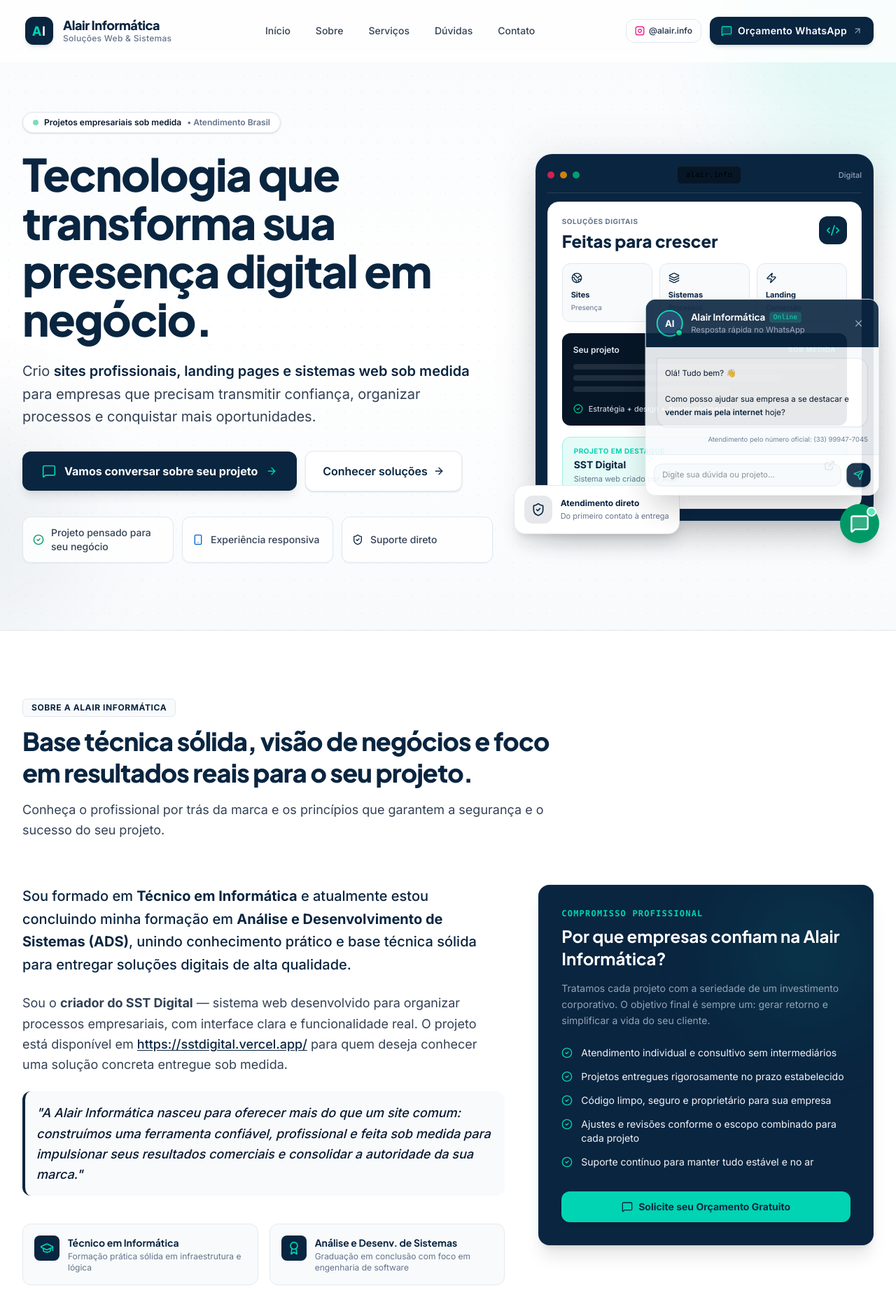
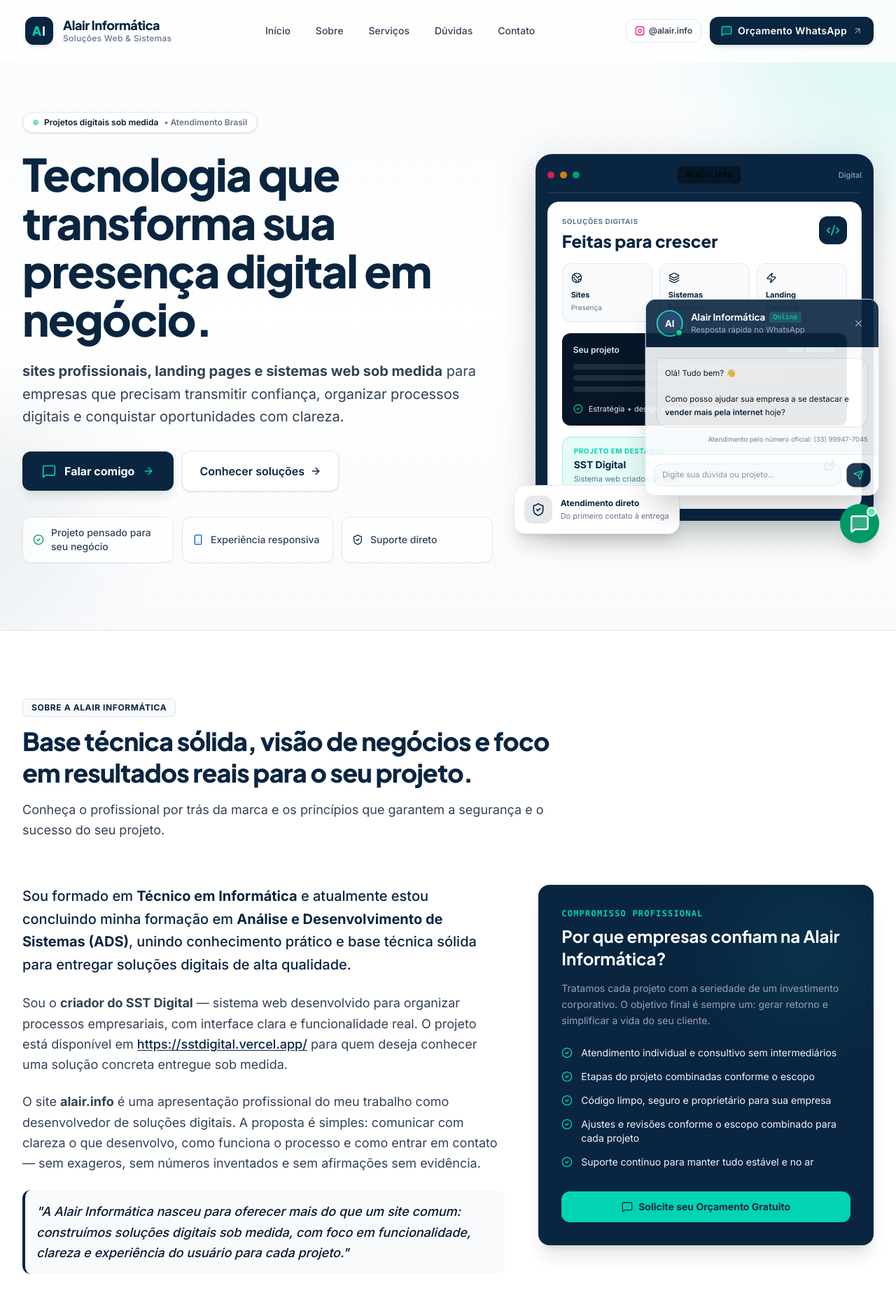
Before and after one commit to alair-code/alair.info, a React (Vite) app: page / in a window 1280 px wide. Shown: the top 1860 px of the page at 70% size. Built offline with nearby package versions, Linux system fonts and the light colour scheme.

Commit message:
feat: strengthen portfolio credibility and professional presentation

```diff
--- a/src/components/AboutSection.tsx
+++ b/src/components/AboutSection.tsx
@@ -62,8 +62,12 @@ export const AboutSection: React.FC = () => {
               Sou o <strong>criador do SST Digital</strong> — sistema web desenvolvido para organizar processos empresariais, com interface clara e funcionalidade real. O projeto está disponível em <a href="https://sstdigital.vercel.app/" target="_blank" rel="noopener noreferrer" className="underline underline-offset-2 font-medium text-brand-navy hover:text-brand-navy-light">https://sstdigital.vercel.app/</a> para quem deseja conhecer uma solução concreta entregue sob medida.
             </p>
 
+            <p className="text-text-body leading-relaxed">
+              O site <strong>alair.info</strong> é uma apresentação profissional do meu trabalho como desenvolvedor de soluções digitais. A proposta é simples: comunicar com clareza o que desenvolvo, como funciona o processo e como entrar em contato — sem exageros, sem números inventados e sem afirmações sem evidência.
+            </p>
+
             <p className="p-4 rounded-xl bg-surface-subtle border-l-4 border-brand-navy text-text-title font-medium italic">
-              "A Alair Informática nasceu para oferecer mais do que um site comum: construímos uma ferramenta confiável, profissional e feita sob medida para impulsionar seus resultados comerciais e consolidar a autoridade da sua marca."
+              "A Alair Informática nasceu para oferecer mais do que um site comum: construímos soluções digitais sob medida, com foco em funcionalidade, clareza e experiência do usuário para cada projeto."
             </p>
 
             {/* Academic & Professional Badges */}
@@ -124,7 +128,7 @@ export const AboutSection: React.FC = () => {
                 <ul className="space-y-3.5 mb-8">
                   {[
                     'Atendimento individual e consultivo sem intermediários',
-                    'Projetos entregues rigorosamente no prazo estabelecido',
+                    'Etapas do projeto combinadas conforme o escopo',
                     'Código limpo, seguro e proprietário para sua empresa',
                     'Ajustes e revisões conforme o escopo combinado para cada projeto',
                     'Suporte contínuo para manter tudo estável e no ar'
--- a/src/components/ContactSection.tsx
+++ b/src/components/ContactSection.tsx
@@ -180,7 +180,7 @@ _Enviado pelo formulário de contato do site_`;
               <ul className="text-xs text-text-body space-y-2">
                 <li className="flex items-center gap-2">
                   <CheckCircle2 className="w-4 h-4 text-emerald-600 shrink-0" />
-                  <span>Orçamento 100% gratuito sem taxa de consultoria inicial</span>
+                  <span>Orçamento gratuito sem taxa de consultoria inicial</span>
                 </li>
                 <li className="flex items-center gap-2">
                   <CheckCircle2 className="w-4 h-4 text-emerald-600 shrink-0" />
--- a/src/components/FaqSection.tsx
+++ b/src/components/FaqSection.tsx
@@ -25,7 +25,7 @@ export const FaqSection: React.FC = () => {
                 <Clock className="w-5 h-5" />
               </div>
               <div className="text-xl sm:text-2xl font-extrabold text-white font-display">Pontualidade</div>
-              <div className="text-xs text-slate-300 mt-1">Entrega no prazo combinado</div>
+              <div className="text-xs text-slate-300 mt-1">Prazos combinados para cada projeto</div>
             </div>
             <div className="pt-4 sm:pt-0">
               <div className="w-8 h-8 rounded-lg bg-white/10 flex items-center justify-center mx-auto mb-2 text-brand-accent">
--- a/src/components/HeroSection.tsx
+++ b/src/components/HeroSection.tsx
@@ -25,7 +25,7 @@ export const HeroSection: React.FC = () => {
           <div className="lg:col-span-7 flex flex-col items-start text-left">
             <div className="inline-flex items-center gap-2 px-3.5 py-1.5 rounded-full bg-surface-base border border-border-light shadow-sm text-xs font-semibold text-text-title mb-6">
               <span className="w-2 h-2 rounded-full bg-emerald-500 animate-pulse" aria-hidden="true" />
-              <span>Projetos empresariais sob medida</span>
+              <span>Projetos digitais sob medida</span>
               <span className="hidden sm:inline text-text-muted">• Atendimento Brasil</span>
             </div>
 
@@ -35,13 +35,13 @@ export const HeroSection: React.FC = () => {
             </h1>
 
             <p className="text-lg sm:text-xl text-text-body leading-relaxed max-w-2xl mb-8">
-              Crio <strong className="font-semibold text-brand-navy">sites profissionais, landing pages e sistemas web sob medida</strong> para empresas que precisam transmitir confiança, organizar processos e conquistar mais oportunidades.
+              <strong>sites profissionais, landing pages e sistemas web sob medida</strong> para empresas que precisam transmitir confiança, organizar processos digitais e conquistar oportunidades com clareza.
             </p>
 
             <div className="w-full sm:w-auto flex flex-col sm:flex-row items-stretch sm:items-center gap-3 mb-9">
               <a href={getWhatsAppLink('Olá, Alair! Vim pelo site da Alair Informática e gostaria de conversar sobre um projeto.')} target="_blank" rel="noopener noreferrer" className="inline-flex items-center justify-center gap-3 px-7 py-4 rounded-xl bg-brand-navy hover:bg-brand-navy-light text-white text-base font-bold shadow-lg hover:shadow-xl transition-all duration-300 hover:-translate-y-0.5 focus:outline-none focus:ring-4 focus:ring-brand-accent/40 group">
                 <MessageSquare className="w-5 h-5 text-brand-accent" />
-                <span>Vamos conversar sobre seu projeto</span>
+                <span>Falar comigo</span>
                 <ArrowRight className="w-4 h-4 text-brand-accent group-hover:translate-x-1 transition-transform" />
               </a>
               <a href="#servicos" className="inline-flex items-center justify-center gap-2 px-6 py-4 rounded-xl bg-surface-base hover:bg-surface-subtle text-brand-navy border border-border-card text-base font-semibold transition-all duration-200 shadow-sm hover:shadow">
--- a/src/components/ServicesSection.tsx
+++ b/src/components/ServicesSection.tsx
@@ -43,11 +43,11 @@ export const ServicesSection: React.FC = () => {
               <span>Soluções Especializadas</span>
             </div>
             <h2 className="text-3xl sm:text-4xl font-extrabold text-brand-navy font-display tracking-tight leading-tight">
-              Serviços desenvolvidos para gerar resultados comerciais reais
+              Serviços desenvolvidos sob medida para o seu projeto
             </h2>
           </div>
           <p className="text-base text-text-body max-w-md">
-            Do site institucional de alta credibilidade a sistemas web complexos para automatizar a sua operação empresarial.
+            Do site institucional ao sistema web funcional, cada solução é planejada a partir das necessidades do seu projeto.
           </p>
         </div>
 
```
